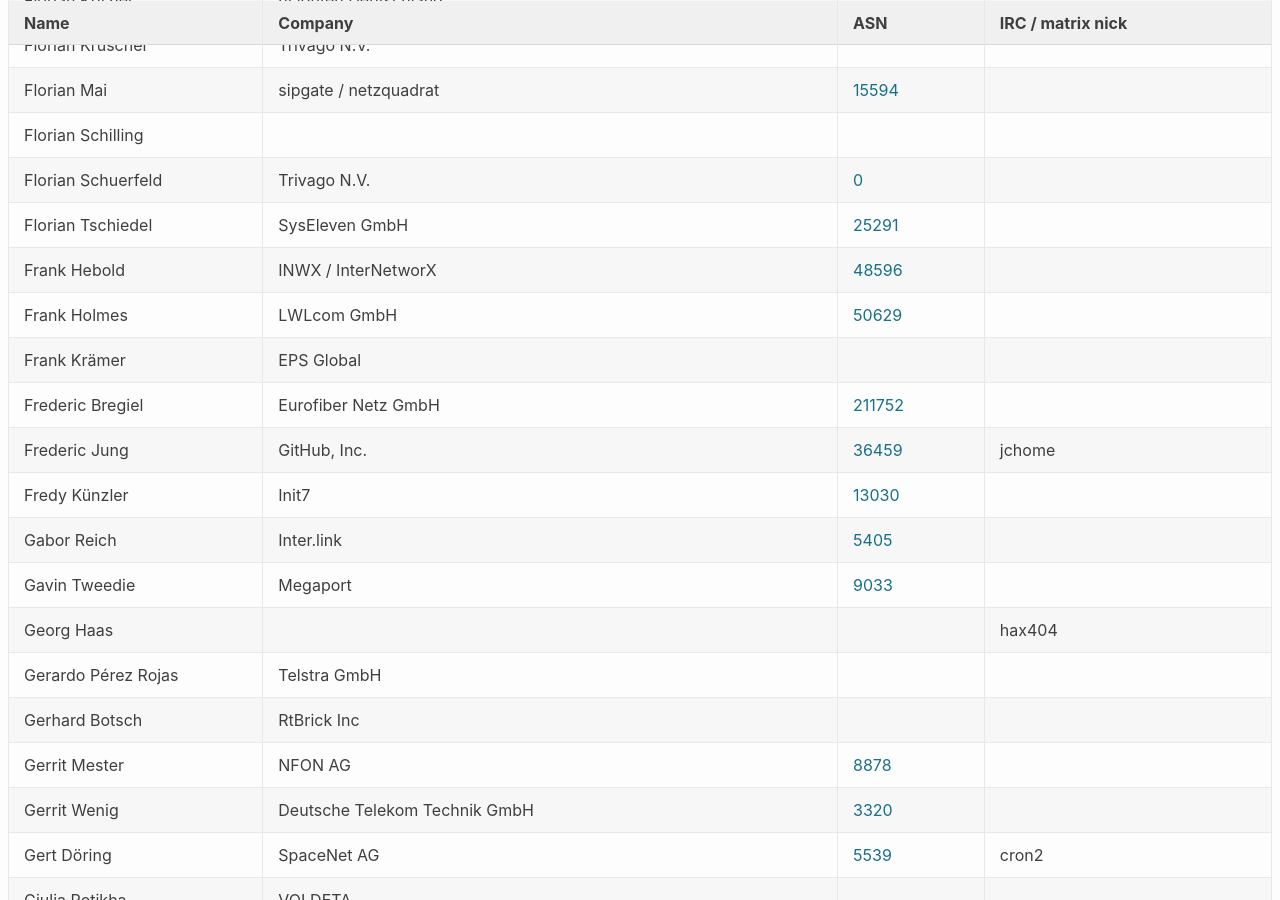
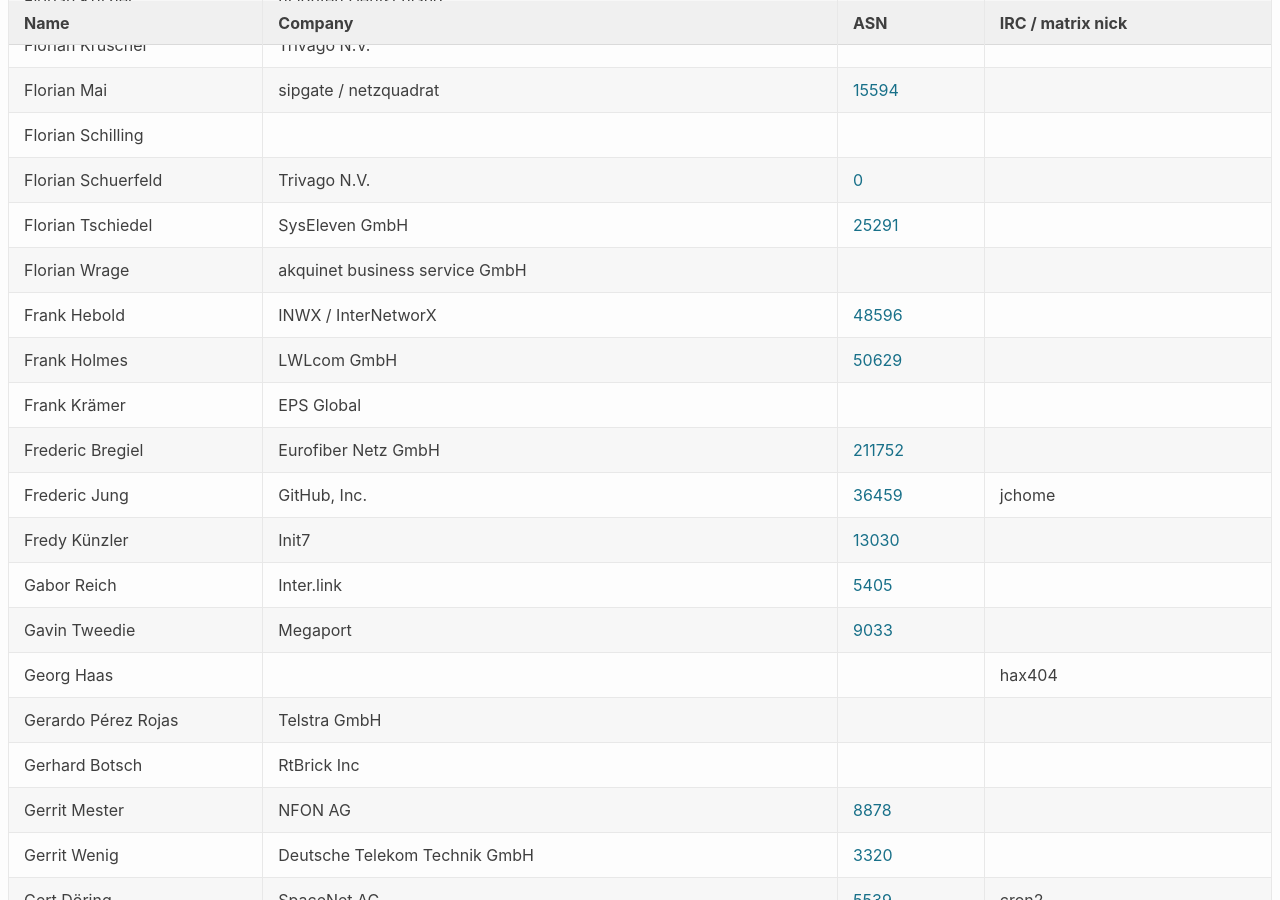
Before and after one commit to denog/pretix-attendeelist, a Jekyll site: the page built from denog16/index.markdown, in a window 1280 px wide and 900 px high, scrolled down 6658 px. Built offline with Jekyll 4.4.1, drawn with Linux system fonts in a browser that asks for light colours.

Commit message:
Latest data: Tue Nov  5 08:11:25 UTC 2024

```diff
--- a/_data/attendees_denog16_onsite.json
+++ b/_data/attendees_denog16_onsite.json
@@ -900,6 +900,12 @@
     "asn": "25291"
   },
   {
+    "name": "Florian Wrage",
+    "company": "akquinet business service GmbH",
+    "irc": null,
+    "asn": null
+  },
+  {
     "name": "Frank Hebold",
     "company": "INWX / InterNetworX",
     "irc": null,
@@ -2659,9 +2665,9 @@
   },
   {
     "name": "Simon Couball",
-    "company": null,
-    "irc": null,
-    "asn": null
+    "company": "Akquinet",
+    "irc": "kuhball",
+    "asn": "35258"
   },
   {
     "name": "Simon Frerichs",
```
